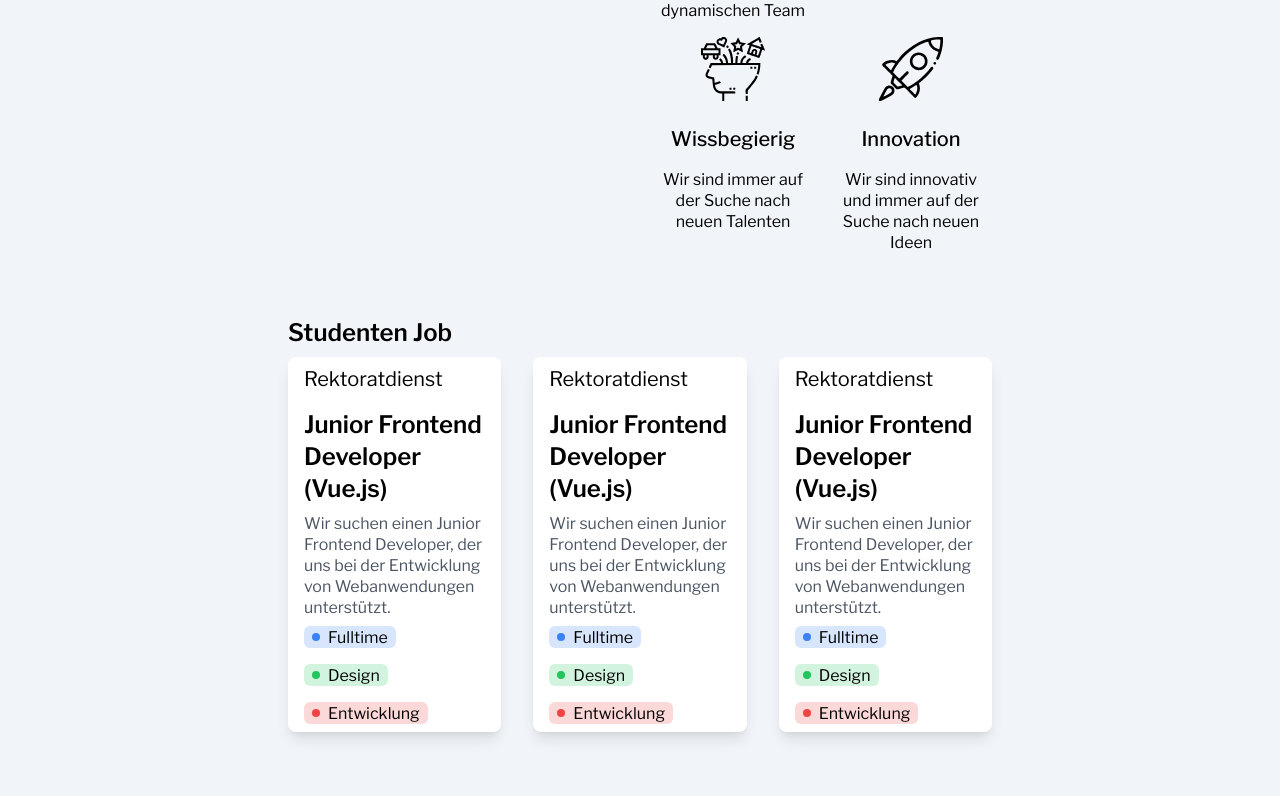
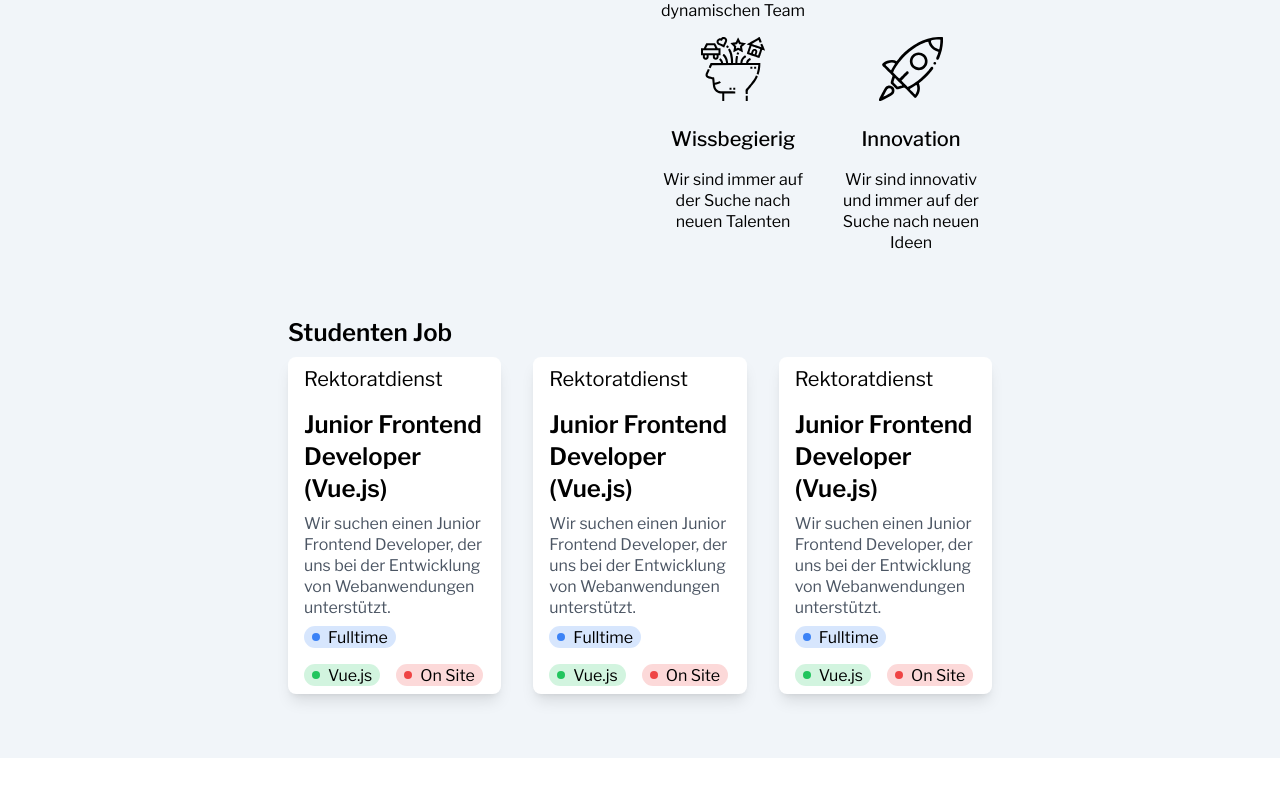
Before and after one commit to skyZcoding/uzh, a Vue app: page / in a window 1280 px wide. Shown: the part 1058-1854 px from the top of the page. After the commit the page ends 1816 px from the top, so only its background shows below. Built offline with nearby package versions, Linux system fonts and the light colour scheme.

Commit message:
Update JobCard.vue

```diff
--- a/src/components/JobCard.vue
+++ b/src/components/JobCard.vue
@@ -5,19 +5,20 @@
         <p class="text-gray-600">Wir suchen einen Junior Frontend Developer, der uns bei der Entwicklung von Webanwendungen unterstützt.</p>
 
         <div class="flex flex-row flex-wrap gap-4 mt-2">
-            <div class="px-2 py-[0.5px] bg-blue-500 bg-opacity-20 rounded-md flex flex-row items-center">
+            <div class="px-2 py-[0.5px] bg-blue-500 bg-opacity-20 rounded-full flex flex-row items-center">
                 <div class="rounded-full h-2 w-2 bg-blue-500 mr-2"></div>
                 <p>Fulltime</p>
             </div>
-            <div class="px-2 py-[0.5px] bg-green-500 bg-opacity-20 rounded-md flex flex-row items-center">
+            <div class="px-2 py-[0.5px] bg-green-500 bg-opacity-20 rounded-full flex flex-row items-center">
                 <div class="rounded-full h-2 w-2 bg-green-500 mr-2"></div>
-                <p>Design</p>
+                <p>Vue.js</p>
             </div>
-            <div class="px-2 py-[0.5px] bg-red-500 bg-opacity-20 rounded-md flex flex-row items-center">
+            <div class="px-2 py-[0.5px] bg-red-500 bg-opacity-20 rounded-full flex flex-row items-center">
                 <div class="rounded-full h-2 w-2 bg-red-500 mr-2"></div>
-                <p>Entwicklung</p>
+                <p>On Site</p>
             </div>
+        </div>
 
-        </div>
+
     </div>
 </template>
```
